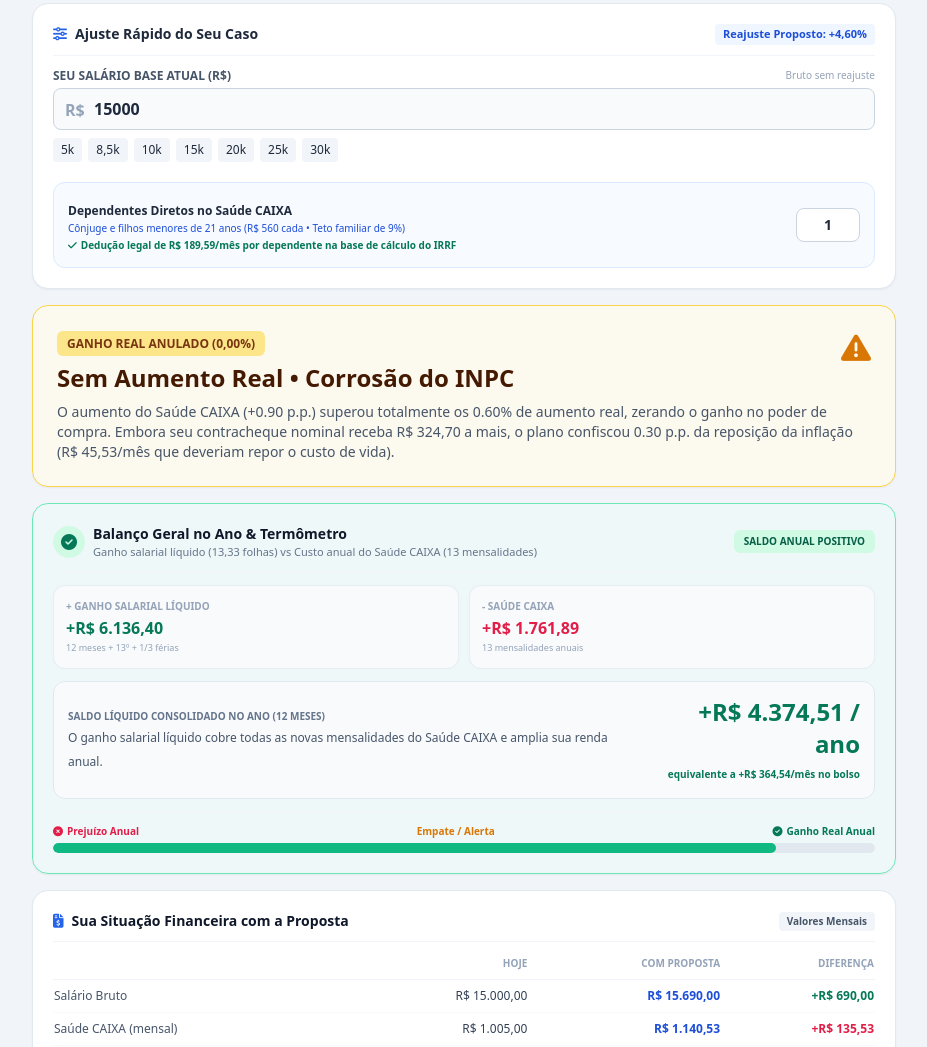
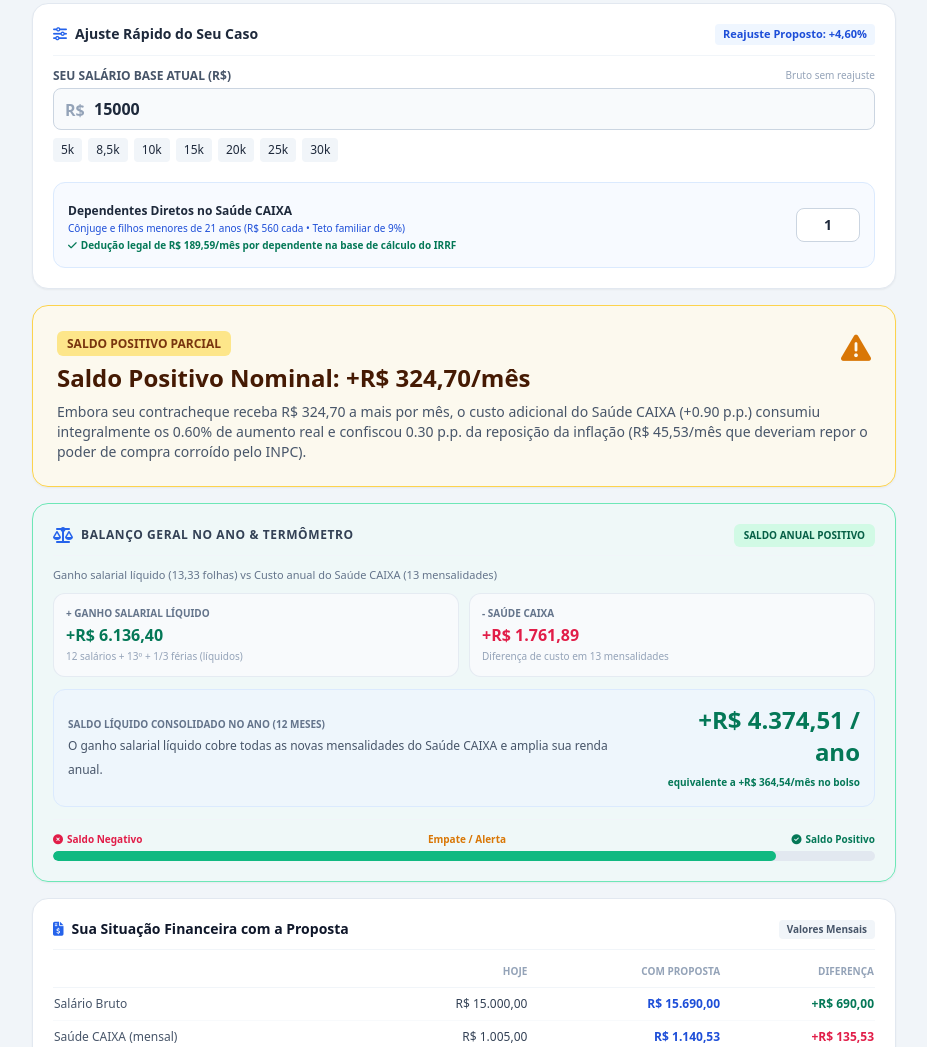
Before and after one commit to econs1312/SimuladorCaixa, a plain HTML site: page index.html in a window 1280 px wide. Shown: the part 288-1335 px from the top of the page, without its empty margins (176-1103 px from the left). Drawn offline with nearby package versions, Linux system fonts and the light colour scheme.

Commit message:
fix: remover alerta de comparacao da matriz e adotar termo saldo positivo

```diff
--- a/app.js
+++ b/app.js
@@ -508,17 +508,14 @@
   cardDifPct.className = `text-xs font-bold ${difLiquido >= 0 ? 'text-emerald-700' : 'text-rose-700'}`;
 
   if (impactoPlanoPp < taxaRealPp) {
-    const ganhoRealRemanescentePp = taxaRealPp - impactoPlanoPp;
-    const valorGanhoReal = salarioBase * (ganhoRealRemanescentePp / 100);
-
     card.className = "rounded-2xl p-6 border shadow-sm bg-emerald-50/70 border-emerald-300";
     badge.className = "text-xs font-extrabold uppercase px-2.5 py-1 rounded-md bg-emerald-200 text-emerald-900";
-    badge.innerText = "Ganho Real Preservado";
+    badge.innerText = "Saldo Positivo";
     title.className = "text-2xl font-black mt-2 text-emerald-950";
-    title.innerText = `Ganho Real Efetivo: +${ganhoRealRemanescentePp.toFixed(2)} p.p.`;
+    title.innerText = `Saldo Positivo no Bolso: +${fmtMoeda(difLiquido)}/mês`;
     icon.className = "text-3xl text-emerald-600";
     icon.innerHTML = '<i class="fa-solid fa-circle-check"></i>';
-    desc.innerText = `O reajuste cobriu com folga o aumento do Saúde CAIXA (+${impactoPlanoPp.toFixed(2)} p.p. da remuneração). A reposição integral da inflação (${inpcPp.toFixed(2)}% do INPC) foi mantida e ainda resta um ganho real líquido positivo estimado em ${fmtMoeda(valorGanhoReal)}/mês no seu poder de compra.`;
+    desc.innerText = `O reajuste salarial (+${reajusteBrutoPp.toFixed(2)}%, composto por ${inpcPp.toFixed(2)}% de reposição da inflação e apenas ${taxaRealPp.toFixed(2)}% de aumento real) cobre o novo custeio do Saúde CAIXA (+${impactoPlanoPp.toFixed(2)} p.p.), garantindo um saldo líquido positivo de ${fmtMoeda(difLiquido)}/mês no seu contracheque.`;
 
   } else if (difLiquido > 0) {
     const corrosaoInpcPp = Math.min(inpcPp, impactoPlanoPp - taxaRealPp);
@@ -526,24 +523,24 @@
 
     card.className = "rounded-2xl p-6 border shadow-sm bg-amber-50/80 border-amber-300";
     badge.className = "text-xs font-extrabold uppercase px-2.5 py-1 rounded-md bg-amber-200 text-amber-900";
-    badge.innerText = "Ganho Real Anulado (0,00%)";
+    badge.innerText = "Saldo Positivo Parcial";
     title.className = "text-2xl font-black mt-2 text-amber-950";
-    title.innerText = "Sem Aumento Real • Corrosão do INPC";
+    title.innerText = `Saldo Positivo Nominal: +${fmtMoeda(difLiquido)}/mês`;
     icon.className = "text-3xl text-amber-600";
     icon.innerHTML = '<i class="fa-solid fa-triangle-exclamation"></i>';
-    desc.innerText = `O aumento do Saúde CAIXA (+${impactoPlanoPp.toFixed(2)} p.p.) superou totalmente os ${taxaRealPp.toFixed(2)}% de aumento real, zerando o ganho no poder de compra. Embora seu contracheque nominal receba ${fmtMoeda(difLiquido)} a mais, o plano confiscou ${corrosaoInpcPp.toFixed(2)} p.p. da reposição da inflação (${fmtMoeda(perdaInflacionariaMensal)}/mês que deveriam repor o custo de vida).`;
+    desc.innerText = `Embora seu contracheque receba ${fmtMoeda(difLiquido)} a mais por mês, o custo adicional do Saúde CAIXA (+${impactoPlanoPp.toFixed(2)} p.p.) consumiu integralmente os ${taxaRealPp.toFixed(2)}% de aumento real e confiscou ${corrosaoInpcPp.toFixed(2)} p.p. da reposição da inflação (${fmtMoeda(perdaInflacionariaMensal)}/mês que deveriam repor o poder de compra corroído pelo INPC).`;
 
   } else {
     const perdaLiquida = Math.abs(difLiquido);
 
     card.className = "rounded-2xl p-6 border shadow-sm bg-rose-50/80 border-rose-300";
     badge.className = "text-xs font-extrabold uppercase px-2.5 py-1 rounded-md bg-rose-200 text-rose-900";
-    badge.innerText = "Prejuízo Líquido";
+    badge.innerText = "Saldo Negativo";
     title.className = "text-2xl font-black mt-2 text-rose-950";
-    title.innerText = "Perda Nominal no Bolso";
+    title.innerText = `Saldo Negativo: -${fmtMoeda(perdaLiquida)}/mês`;
     icon.className = "text-3xl text-rose-600";
     icon.innerHTML = '<i class="fa-solid fa-circle-xmark"></i>';
-    desc.innerText = `Todo o reajuste salarial concedido (${reajusteBrutoPp.toFixed(2)}%) foi insuficiente para pagar a nova tabela do plano de saúde. O seu salário líquido no bolso encolhe ${fmtMoeda(perdaLiquida)} por mês a partir de 2027.`;
+    desc.innerText = `O reajuste salarial total (+${reajusteBrutoPp.toFixed(2)}%) foi insuficiente para pagar a nova tabela do plano de saúde. O seu salário líquido no bolso tem uma redução de ${fmtMoeda(perdaLiquida)} por mês.`;
   }
 }
 
@@ -574,7 +571,7 @@
            `• *Termômetro da Decisão:* ${statusDecisao}\n`;
   }
 
-  msg += `• Diagnóstico Econômico: ${verdict}\n\n` +
+  msg += `• Resultado da Proposta: ${verdict}\n\n` +
          `ℹ️ _Simulação independente para subsidiar o voto em assembleia fundamentada em dados oficiais da CAIXA Notícias e das entidades sindicais (CONTRAF-CUT, FENAE, SPBancários)._`;
 
   return msg;
--- a/index.html
+++ b/index.html
@@ -122,12 +122,12 @@
       </div>
     </div>
 
-    <!-- Card de Diagnóstico e Ganho Real -->
+    <!-- Card de Resultado e Diagnóstico Financeiro -->
     <div id="verdictCard" class="rounded-2xl p-5 border transition-all duration-300 shadow-sm bg-white">
       <div class="flex items-start justify-between">
         <div>
           <span id="verdictBadge" class="text-xs font-extrabold uppercase px-2.5 py-1 rounded-md tracking-wider">
-            Diagnóstico de Ganho Real
+            Resultado da Proposta
           </span>
           <h3 id="verdictTitle" class="text-xl sm:text-2xl font-black mt-2 text-slate-900">Calculando...</h3>
         </div>
@@ -138,39 +138,41 @@
       <p id="verdictDesc" class="text-xs sm:text-sm text-slate-600 mt-2 leading-relaxed">...</p>
     </div>
 
-    <!-- Balanço Anual Consolidado & Termômetro do Bolso -->
-    <div id="cardBalancoAnual" class="rounded-2xl p-5 border shadow-sm transition-all duration-300 bg-white border-slate-200">
-      <div class="flex items-center justify-between pb-3 border-b border-slate-100">
+    <!-- Indicador do Balanço Anual e Termômetro -->
+    <div id="cardBalancoAnual" class="bg-white rounded-2xl border border-slate-200 shadow-sm p-4 sm:p-5 transition-all">
+      <div class="flex items-center justify-between border-b border-slate-100 pb-2 mb-3">
         <div class="flex items-center gap-2">
-          <div id="iconTermometro" class="w-8 h-8 rounded-full flex items-center justify-center text-base bg-blue-100 text-blue-700">
-            <i class="fa-solid fa-scale-balanced"></i>
-          </div>
-          <div>
-            <h4 class="font-bold text-sm text-slate-900">Balanço Geral no Ano & Termômetro</h4>
-            <p class="text-[11px] text-slate-500">Ganho salarial líquido (13,33 folhas) vs Custo anual do Saúde CAIXA (13 mensalidades)</p>
-          </div>
+          <i class="fa-solid fa-scale-balanced text-blue-600"></i>
+          <span class="text-xs font-bold uppercase tracking-wider text-slate-700">Balanço Geral no Ano & Termômetro</span>
         </div>
-        <span id="badgeTermometro" class="text-[10px] uppercase font-black px-2.5 py-1 rounded-md bg-slate-100 text-slate-700">
-          Calculando
+        <span id="badgeTermometro" class="text-[10px] uppercase font-black px-2 py-0.5 rounded-md bg-slate-100 text-slate-600">
+          Calculando...
         </span>
       </div>
 
-      <!-- Grade com os 2 Pilares Anuais -->
-      <div class="grid grid-cols-2 gap-2.5 mt-3 text-xs">
-        <div class="p-3 rounded-xl bg-slate-50 border border-slate-200/70">
-          <span class="text-[10px] uppercase font-bold text-slate-400 block">+ Ganho Salarial Líquido</span>
-          <p id="balancoSalarioLiq" class="text-base font-black text-emerald-700 mt-0.5">+R$ 0,00</p>
-          <span class="text-[9px] text-slate-400 block">12 meses + 13º + 1/3 férias</span>
+      <p class="text-[11px] text-slate-500 mb-3 leading-tight">
+        Ganho salarial líquido (13,33 folhas) vs Custo anual do Saúde CAIXA (13 mensalidades)
+      </p>
+
+      <!-- Grid de Componentes do Balanço Anual -->
+      <div class="grid grid-cols-1 sm:grid-cols-2 gap-2.5 mb-3">
+        <!-- Variação Salarial Anual Líquida -->
+        <div class="bg-slate-50 p-3 rounded-xl border border-slate-200/80">
+          <span class="text-[10px] font-extrabold text-slate-500 uppercase block">+ Ganho Salarial Líquido</span>
+          <div id="balancoSalarioLiq" class="text-base font-black text-slate-900 mt-0.5">+R$ 0,00</div>
+          <span class="text-[10px] text-slate-400 block mt-0.5">12 salários + 13º + 1/3 férias (líquidos)</span>
         </div>
-        <div class="p-3 rounded-xl bg-slate-50 border border-slate-200/70">
-          <span class="text-[10px] uppercase font-bold text-slate-400 block">- Saúde CAIXA</span>
-          <p id="balancoSaudeDif" class="text-base font-black text-rose-600 mt-0.5">+R$ 0,00</p>
-          <span class="text-[9px] text-slate-400 block">13 mensalidades anuais</span>
+
+        <!-- Custo Anual Saúde CAIXA -->
+        <div class="bg-slate-50 p-3 rounded-xl border border-slate-200/80">
+          <span class="text-[10px] font-extrabold text-slate-500 uppercase block">- Saúde CAIXA</span>
+          <div id="balancoSaudeDif" class="text-base font-black text-slate-900 mt-0.5">R$ 0,00</div>
+          <span class="text-[10px] text-slate-400 block mt-0.5">Diferença de custo em 13 mensalidades</span>
         </div>
       </div>
 
-      <!-- Saldo Consolidado em Destaque -->
-      <div class="mt-3 p-3.5 rounded-xl bg-slate-50 border border-slate-200 flex flex-col sm:flex-row sm:items-center justify-between gap-2">
+      <!-- Caixa Destacada de Resultado Consolidado Anual -->
+      <div class="bg-blue-50/60 border border-blue-100 rounded-xl p-3.5 flex flex-col sm:flex-row justify-between items-start sm:items-center gap-2">
         <div>
           <span class="text-[10px] uppercase font-extrabold text-slate-500 block">SALDO LÍQUIDO CONSOLIDADO NO ANO (12 MESES)</span>
           <span id="descTermometro" class="text-xs text-slate-600 font-medium leading-tight">Análise do patrimônio financeiro no bolso</span>
@@ -184,9 +186,9 @@
       <!-- Barra Visual do Termômetro da Decisão -->
       <div class="mt-3 pt-3 border-t border-slate-100">
         <div class="flex justify-between items-center text-[10px] font-extrabold mb-1">
-          <span class="text-rose-600"><i class="fa-solid fa-circle-xmark mr-1"></i>Prejuízo Anual</span>
+          <span class="text-rose-600"><i class="fa-solid fa-circle-xmark mr-1"></i>Saldo Negativo</span>
           <span class="text-amber-600 font-bold">Empate / Alerta</span>
-          <span class="text-emerald-700"><i class="fa-solid fa-circle-check mr-1"></i>Ganho Real Anual</span>
+          <span class="text-emerald-700"><i class="fa-solid fa-circle-check mr-1"></i>Saldo Positivo</span>
         </div>
         <div class="w-full bg-slate-200 h-2.5 rounded-full overflow-hidden relative">
           <div id="barraTermometro" class="h-full rounded-full transition-all duration-500 bg-emerald-500" style="width: 50%;"></div>
@@ -617,8 +619,8 @@
                   <i class="fa-solid fa-circle-plus text-emerald-600"></i> Ganhos & Garantias Imediatas:
                 </div>
                 <ul class="space-y-1.5 text-slate-700 pl-4 list-disc text-[11px] leading-relaxed">
-                  <li><strong>Reajuste Salarial de 4,60%:</strong> 100% do INPC (4,00%) + Ganho Real (0,60%) incidindo sobre 13,33 folhas anuais (salário, 13º e férias).</li>
-                  <li><strong>Reajuste nos Benefícios Sociais:</strong> Reposição integral do INPC + ganho real nos demais auxílios do acordo coletivo.</li>
+                  <li><strong>Reajuste Salarial de 4,60%:</strong> 100% da reposição da inflação pelo INPC (4,00%) + Aumento Real de 0,60% incidindo sobre 13,33 folhas anuais (salário, 13º e férias).</li>
+                  <li><strong>Reajuste nos Benefícios Sociais:</strong> Reposição integral do INPC (4,00%) + aumento real de 0,60% nos demais auxílios do acordo coletivo.</li>
                   <li><strong>Teto Patronal CAIXA elevado para até 9%:</strong> O banco passa a poder arcar com até 9% da folha no plano (atualmente em vigor é 6,5%).</li>
                   <li><strong>Déficit de 2026 Coberto pela CAIXA:</strong> A direção do banco assume o déficit financeiro do plano de saúde em 2026.</li>
                   <li><strong>Novos Parâmetros de Coparticipação:</strong> Teto anual proposto em R$ 4.700; pronto-socorro em R$ 120 por atendimento; telemedicina 100% gratuita.</li>
@@ -799,13 +801,6 @@
           </div>
         </div>
 
-        <!-- Nota de Alerta Crítico sobre o Viés de Comparação com Proposta Rejeitada -->
-        <div class="mt-4 p-3.5 rounded-xl bg-amber-50 border border-amber-200 text-xs text-amber-950 flex items-start gap-2.5">
-          <i class="fa-solid fa-triangle-exclamation text-amber-600 mt-0.5 text-base flex-shrink-0"></i>
-          <div class="leading-relaxed">
-            <strong class="text-amber-950">Atenção sobre o Viés de Comparação Patronal:</strong> A direção da CAIXA divulgou estes pontos como "avanços e reduções" comparando-os com uma <em>proposta anterior que já havia sido rejeitada</em> pelos empregados (na qual o banco propunha teto de R$ 4.800 e pronto atendimento a R$ 150). Em relação ao que está <strong>efetivamente em vigor</strong>, esses valores de R$ 4.700 e R$ 120 representam novas cobranças propostas para o novo acordo, e <strong>não</strong> um desconto ou ganho financeiro para o associado.
-          </div>
-        </div>
 
         <!-- Alerta sobre Cancelamento e Reingresso -->
         <div class="mt-3 p-3.5 rounded-xl bg-slate-50 border border-slate-200 text-xs text-slate-700 flex items-start gap-2.5">
```
